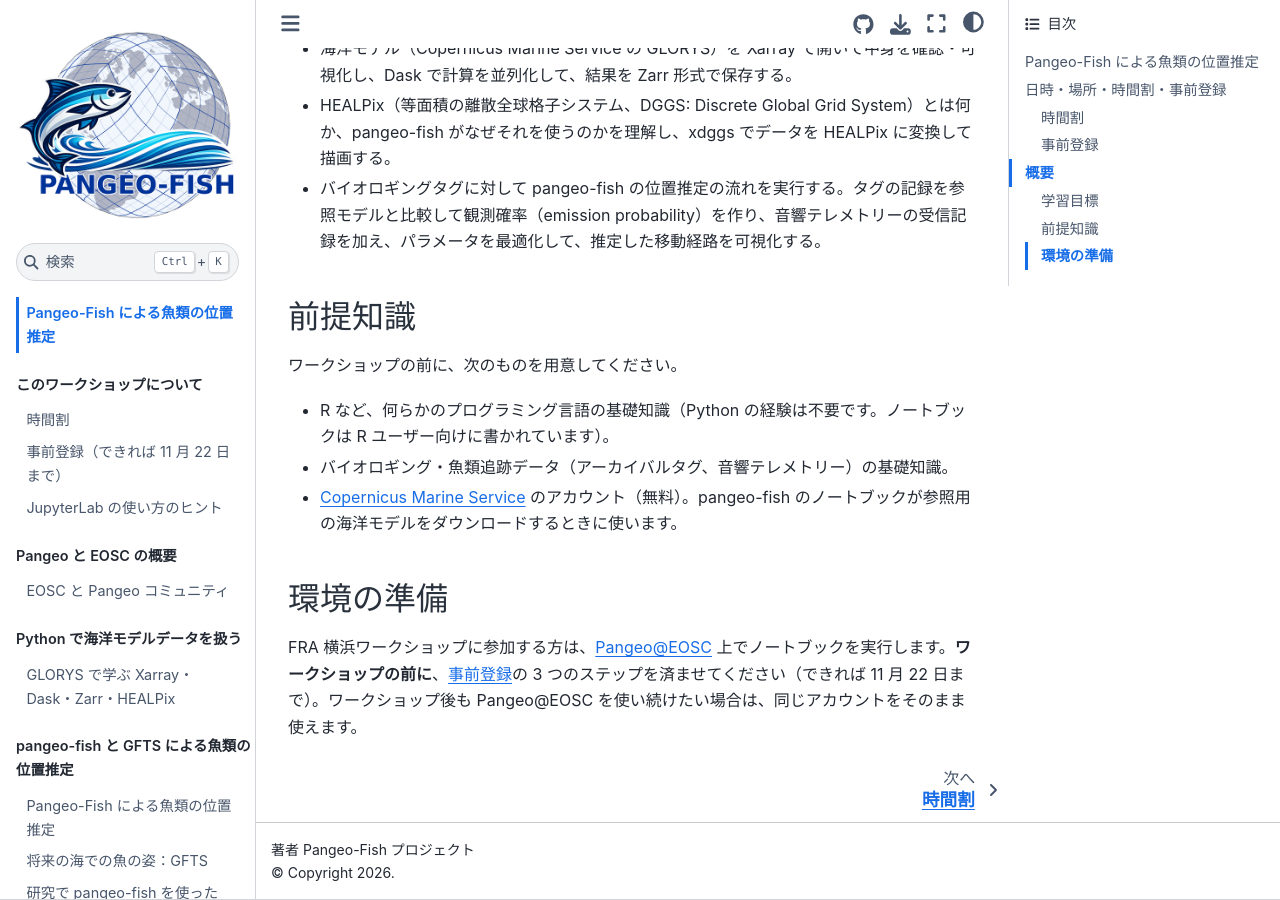
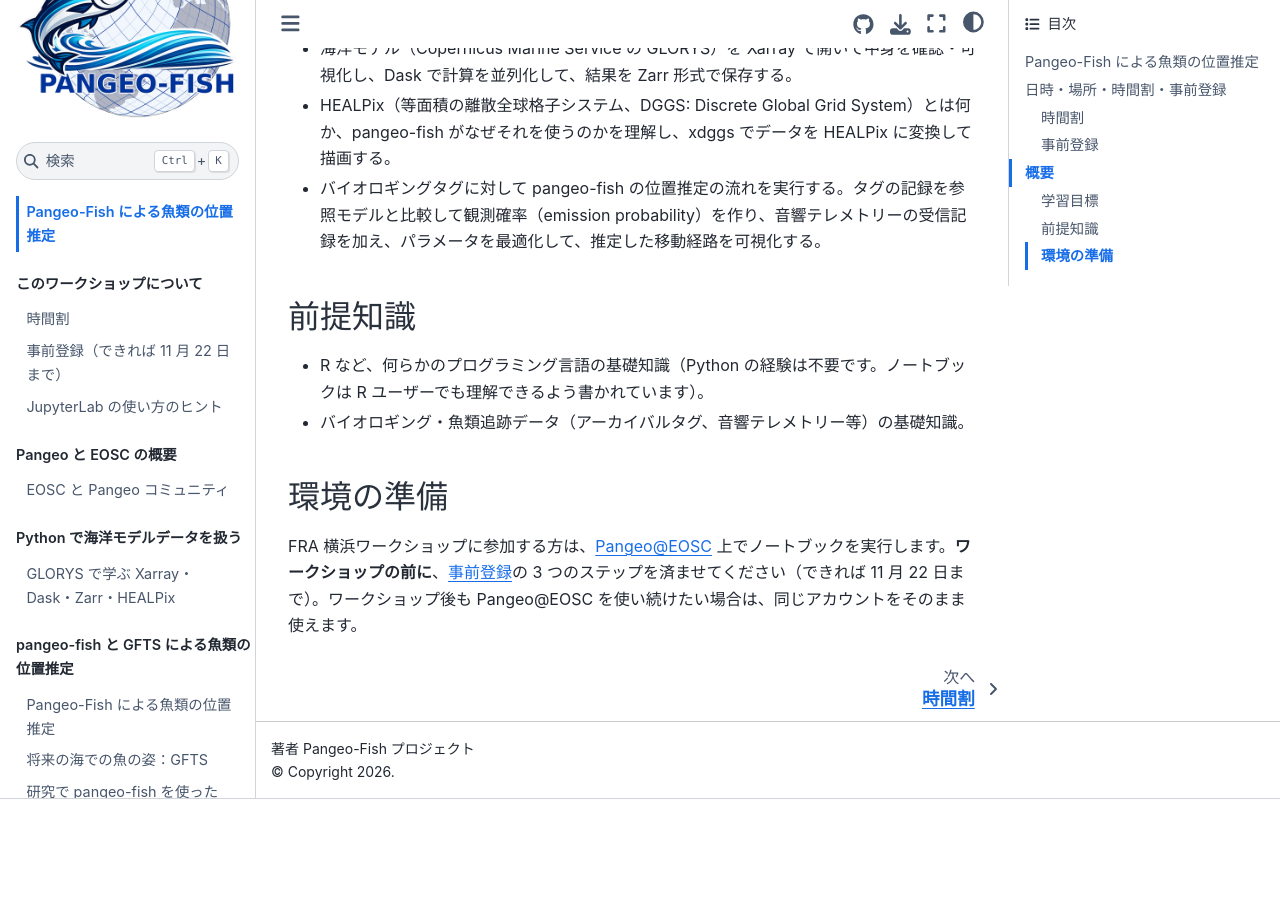
Before and after one commit to pangeo-fish/pangeo-fish-fra2026, a Jupyter Book: the page built from docs/intro.md, in a window 1280 px wide and 900 px high, scrolled down 1673 px. Built offline with Jupyter Book 1.0.4 settings and Sphinx 7.4.7 and the Sphinx Book theme 1.1.4, drawn with Linux system fonts in a browser that asks for light colours; comment, search, counter and statistics services are not loaded; after the commit the page ends 2472 px from its top, so only the background shows below that.

Commit message:
Update prerequisites for workshop
Removed prerequisites related to programming knowledge and Copernicus Marine Service account for the workshop.

```diff
--- a/docs/intro.md
+++ b/docs/intro.md
@@ -70,11 +70,8 @@ Pangeo@EOSC の[事前登録](users-getting-started)（3 ステップ）を、**
 
 ## 前提知識
 
-ワークショップの前に、次のものを用意してください。
-
-- R など、何らかのプログラミング言語の基礎知識（Python の経験は不要です。ノートブックは R ユーザー向けに書かれています）。
-- バイオロギング・魚類追跡データ（アーカイバルタグ、音響テレメトリー）の基礎知識。
-- [Copernicus Marine Service](https://data.marine.copernicus.eu/register) のアカウント（無料）。pangeo-fish のノートブックが参照用の海洋モデルをダウンロードするときに使います。
+- R など、何らかのプログラミング言語の基礎知識（Python の経験は不要です。ノートブックは R ユーザーでも理解できるよう書かれています）。
+- バイオロギング・魚類追跡データ（アーカイバルタグ、音響テレメトリー等）の基礎知識。
 
 ## 環境の準備
 
```
